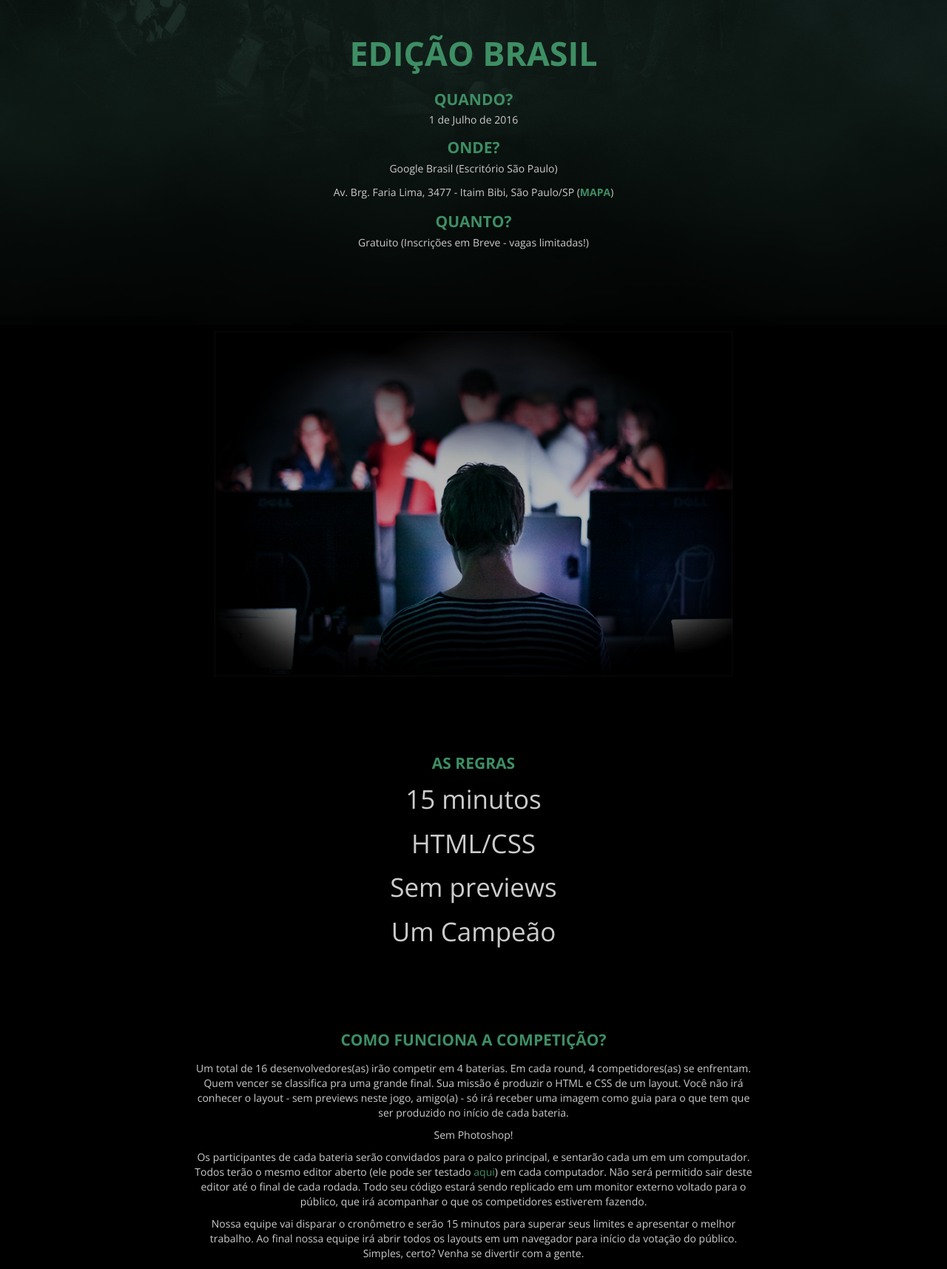
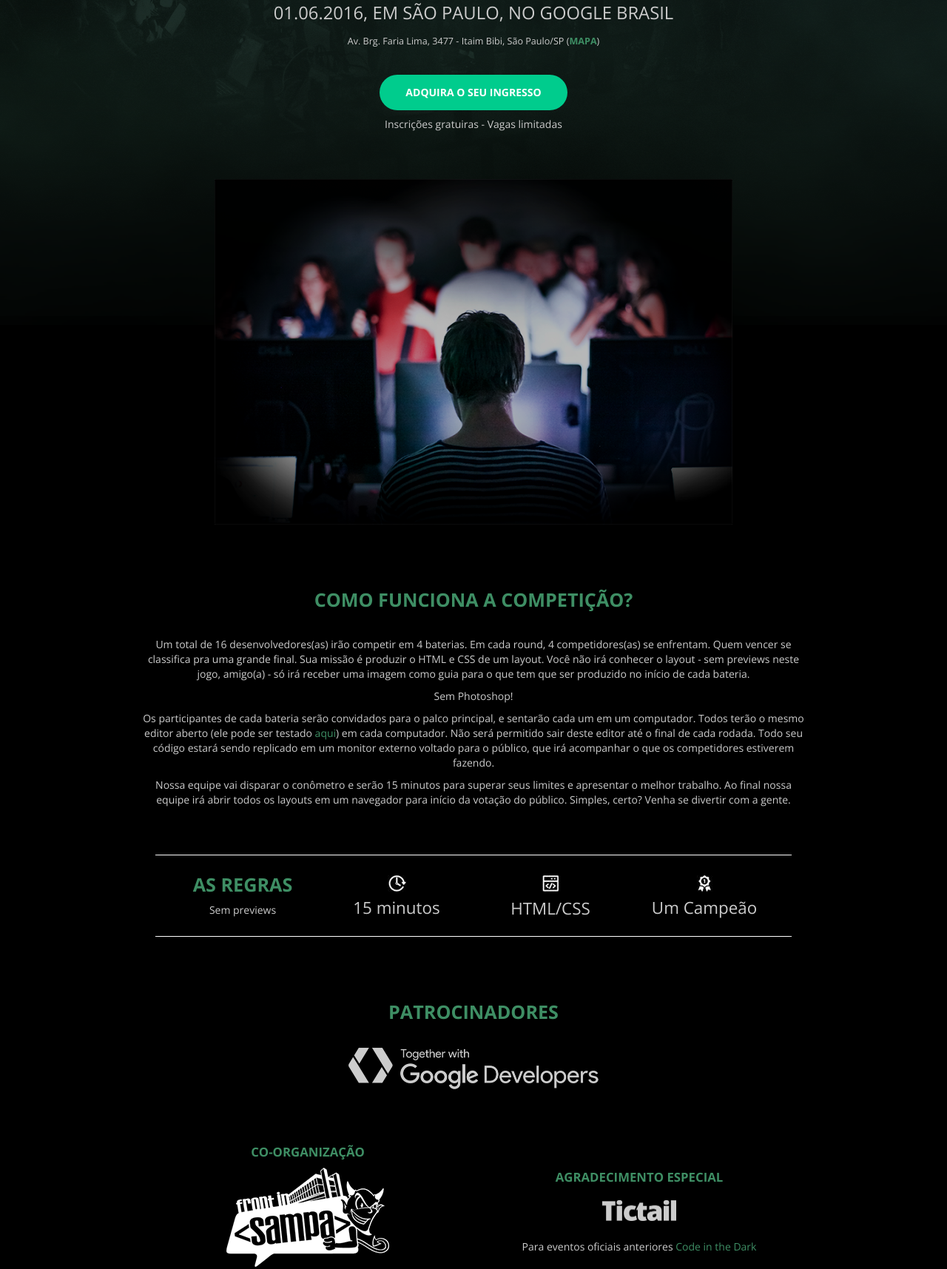
Before and after one commit to beingsane/codeinthedarkbrasil, a website: page index.html in a window 1280 px wide. Shown: the part 561-2276 px from the top of the page at 74% size. Drawn offline with nearby package versions, Linux system fonts and the light colour scheme; a script that the page names is missing.

Commit message:
Ajuste do layout e adicionar formulario para cadastro

```diff
--- a/css/cid.css
+++ b/css/cid.css
@@ -1,3 +1,8 @@
+
+/****************************************************************************
+ * Common
+ ***************************************************************************/
+
 body {
   background-color: #000;
   background-image: url("../img/top-background.png");
@@ -14,8 +19,17 @@ h2, label {
   text-transform: uppercase;
   color: #3e8e64;
   font-weight: 700;
-  font-size: 1.5em;
-  line-height: 1.7em;
+  font-size: 1.8em;
+  line-height: 3em;
+  margin: 0;
+}
+
+h3{
+  text-transform: uppercase;
+  color: #3e8e64;
+  font-weight: 700;
+  font-size: 1.2em;
+  line-height: 2.5em;
   margin: 0;
 }
 
@@ -24,7 +38,7 @@ ul {
   margin: 0;
 }
 
-li, h3 {
+li{
   font-size: 2.5em;
   line-height: 1.7em;
   color: #ccc;
@@ -37,48 +51,57 @@ a, a:hover{
   text-decoration: none;
 }
 
-.part {
-  padding: 0px 10px 100px 10px;
-}
-
-.sponsors img {
-  margin: 1.5em 0 0;
-  opacity: 0.8;
-  -webkit-transition: all 0.15s ease-in-out;
-  transition: all 0.15s ease-in-out;
-  zoom: 0.5;
-  width: 80%;
-  max-width: 675px;
-}
-.sponsors .tictail_logo{
-  width: 200px;
-  height: 57px;
-  display: block;
-  margin: 20px auto 50px;
-}
-.sponsors .citd_global{
-  width: 250px;
-  display: block;
-  margin: 75px auto 0;
-}
-.sponsors img:hover {
-  opacity: 1.0;
-}
-
 .link, .link:hover  {
   display:  inline;
   font-size: inherit;
   color: #3e8e64;
   text-decoration: none;
 }
+
+.btn,
+.btn:active{
+  border-radius: 3em 3em;
+  padding: 1em 2.5em;
+  color: #fff;
+  background: #00cc8d;
+  display: inline-block;
+  margin: 1.2em auto;
+  text-transform: uppercase;
+  margin-bottom: .6em;
+  font-weight: bold;
+  text-shadow: none;
+  box-shadow: none;
+  border: none;
+  transition: background 0.15s ease-in !important;
+}
+
+.btn:hover{
+  color: #fff;
+  background: #3e8e64;
+}
+
+.ev-embed{
+  width:100%;
+}
+
 /****************************************************************************
  * Logo
  ***************************************************************************/
 
 #logo {
-  max-width: 35%;
+  max-width: 8.7em;
   min-width: 280px;
-  margin: 5% 0 5%;
+  margin: 5% 0 0;
+}
+
+@media screen and (max-width: 768px) {
+  #logo {
+    max-width: 1em;
+    min-width: 230px;
+  }
+}
+
+#logo, .edicao{
   -moz-animation: fadein 1.4s 1s both; /* Firefox */
   -webkit-animation: fadein 1.4s 1s both; /* Safari and Chrome */
   -o-animation: fadein 1.4s 1s both; /* Opera */
@@ -121,6 +144,157 @@ a, a:hover{
   }
 }
 
+
+/****************************************************************************
+ * Sections
+ ***************************************************************************/
+
+.part {
+  padding: 0 10px 0 10px;
+  width: 70%;
+  margin: 5% auto;
+}
+
+@media screen and (max-width: 768px) {
+  .part {
+    width: 90%;
+  }
+}
+
+.part.half{
+  width: 50%;
+}
+
+
+/****************************************************************************
+ ***** Informacoes
+ ***************************************************************************/
+
+.informacoes{
+  margin-top: 8%;
+}
+
+.informacoes h2{
+  display: none;
+}
+
+.informacoes .data{
+  font-size: 1.7em;
+  text-transform: uppercase;
+}
+@media screen and (max-width: 768px) {
+  .informacoes .data{
+    font-size: 1.2em;
+  }
+}
+
+.informacoes .endereco{
+  font-size: .9em;
+}
+
+/****************************************************************************
+ ***** Regras
+ ***************************************************************************/
+
+.regras{
+  border: 1px solid #fff;
+  border-width: 1px 0 1px;
+  padding: 1em;
+  width: 65%;
+  clear: both;
+  overflow: auto;
+}
+
+
+.regras h2{
+  line-height: 2em;
+}
+
+.regras .slot{
+  display: inline-block;
+  float: left;
+  width: 25%;
+}
+@media screen and (max-width: 768px) {
+  .regras .slot{
+    float: none;
+    width: 100%;
+  }
+}
+
+.regras p.slot{
+  margin: 0;
+  font-size: 1.6em;
+  line-height: 2em;
+  padding: 0.6em 0 0;
+}
+
+@media screen and (max-width: 768px) {
+  .regras p.slot{
+    padding: .5em 0 ;
+  }
+}
+
+.regras .slot img{
+  display: block;
+  margin: 0 auto;
+}
+
+/****************************************************************************
+ ***** Sponsors
+ ***************************************************************************/
+
+.sponsors img {
+  margin: 1.5em 0 0;
+  opacity: 0.8;
+  -webkit-transition: all 0.15s ease-in-out;
+  transition: all 0.15s ease-in-out;
+  zoom: 0.5;
+  width: 80%;
+  max-width: 675px;
+}
+.sponsors .tictail_logo{
+  width: 200px;
+  height: 57px;
+  display: block;
+  margin: 20px auto 50px;
+}
+.sponsors .citd_global{
+  width: 250px;
+  display: block;
+  margin: 75px auto 0;
+}
+.sponsors img:hover {
+  opacity: 1.0;
+}
+
+/****************************************************************************
+ ***** Sub Sponsors
+ ***************************************************************************/
+
+.sub-sponsors{
+  clear: both;
+  overflow: hidden;
+}
+
+.sub-sponsors > div{
+  width: 50%;
+  float: left;
+  text-align: center;
+}
+
+@media screen and (max-width: 768px) {
+  .sub-sponsors > div{
+    width: 100%;
+    float: none;
+  }
+}
+
+.sub-sponsors .thanks{
+  padding-top: 2.4em;
+}
+
+
 /****************************************************************************
  * Video-player
  ***************************************************************************/
@@ -145,6 +319,7 @@ a, a:hover{
   background-size: contain;
   opacity: 0.0;
   -webkit-transition: all 0.15s ease-in-out;
+  transition: all 0.15s ease-in-out;
 }
 
 .video-player .video-player-backdrop {
@@ -156,6 +331,7 @@ a, a:hover{
   left: 0;
   opacity: 0;
   -webkit-transition: all 0.15s ease-in-out;
+  transition: all 0.15s ease-in-out;
   max-width: 700px;
   margin: 0 auto;
 }
@@ -193,28 +369,6 @@ a, a:hover{
   display: none;
 }
 
-.share {
-  position: fixed;
-  top: 10px;
-  left: 10px;
-  z-index: 1000;
-}
-
-.location {
-  text-transform: none;
-  color: white;
-}
-
-.location a {
-  color: white;
-  text-decoration: underline;
-}
-
-.location a:hover {
-  color: white;
-  text-decoration: underline;
-}
-
 .register {
   margin: 20px 0;
   font-size: 150%;
@@ -234,18 +388,13 @@ a, a:hover{
   background-color: #37b87C;
 }
 
-.comofunciona{
-  width: 60%;
-  margin: 0px auto;
-}
-
 .comofunciona h2 {
     margin-bottom: 0.5em;
 }
 
 .edicao{
   font-size: 3.2em;
-  line-height: 2em;
+  line-height: 1em;
 }
 
 .contato .title-subscribe {
@@ -375,7 +524,6 @@ input#lightbox-map:checked + .lightbox {
 
 
 .accordion{
-  width: 60%;
   margin: 10px auto;
 }
 
--- a/index.html
+++ b/index.html
@@ -5,13 +5,16 @@
     <title>
         Code in the Dark Brasil
     </title>
+
     <meta name="description" content="Code in the Dark, você achava que sabia front-end. Code in the Dark é um conceito de competição de programação criado por Tictail.">
     <meta name="author" content="Tictail">
     <meta name="viewport" content="width=device-width, initial-scale=1">
+
     <link rel="stylesheet" href="css/bootstrap.min.css" />
     <link rel="stylesheet" href="css/cid.css" />
     <link rel="stylesheet" href="//fonts.googleapis.com/css?family=Open+Sans:300italic,400italic,600italic,700italic,800italic,400,300,600,700,800" />
     <link rel="shortcut icon" href="/favicon.ico">
+
     <script>
       (function(i,s,o,g,r,a,m){i['GoogleAnalyticsObject']=r;i[r]=i[r]||function(){
       (i[r].q=i[r].q||[]).push(arguments)},i[r].l=1*new Date();a=s.createElement(o),
@@ -32,20 +35,16 @@
 
     <h2 class="edicao">Edição Brasil</h2>
 
-      <div class="part informacoes">
+    <section class="part informacoes">
       <h2>Quando?</h2>
-        <p>1 de Julho de 2016</p>
+      <p class="data">01.06.2016, em São Paulo, no Google Brasil</p>
+      <p class="endereco">Av. Brg. Faria Lima, 3477 - Itaim Bibi, São Paulo/SP (<label class="link" for="lightbox-map">mapa</label>)</p>
 
-        <h2>Onde?</h2>
-        <p>Google Brasil (Escritório São Paulo)</p>
-        <p>Av. Brg. Faria Lima, 3477 - Itaim Bibi, São Paulo/SP (<label class="link" for="lightbox-map">mapa</label>)</p>
+      <a href="#" class="btn" data-go-to="inscricao">Adquira o seu ingresso</a>
+      <p>Inscrições gratuiras - Vagas limitadas</p>
+    </section>
 
-        <h2>Quanto?</h2>
-        <p>Gratuito (Inscrições em Breve - vagas limitadas!)</p>
-        <!-- botão para inscrição -->
-      </div>
-
-      <div class="part video">
+    <section class="part video">
       <div id="video-container">
         <div class="video-player" data-url="//player.vimeo.com/video/63318482?title=0&amp;byline=0&amp;portrait=0&amp;autoplay=1">
           <img src="img/backdrop.png" alt="Code in the Dark">
@@ -53,49 +52,56 @@
           <div class="video-player-play"></div>
         </div>
       </div>
-      </div>
+    </section>
 
-
-      <div class="part regras">
-        <h2>As Regras</h2>
-        <ul>
-          <li>15 minutos</li>
-          <li>HTML/CSS</li>
-          <li>Sem previews</li>
-          <li>Um Campeão</li>
-        </ul>
-      </div>
-
-
-      <div class="part comofunciona">
+    <section class="part comofunciona">
       <h2>Como funciona a competição?</h2>
       <p>Um total de 16 desenvolvedores(as) irão competir em 4 baterias. Em cada round, 4 competidores(as) se enfrentam. Quem vencer se classifica pra uma grande final. Sua missão é produzir o HTML e CSS de um layout. Você não irá conhecer o layout - sem previews neste jogo, amigo(a) - só irá receber uma imagem como guia para o que tem que ser produzido no início de cada bateria. </p>
       <p>Sem Photoshop!</p>
-        <p>Os participantes de cada bateria serão convidados para o palco principal, e sentarão cada um em um computador. Todos terão o mesmo editor aberto (ele pode ser testado <a href="/editor/" target="_blank">aqui</a>) em cada computador. Não será permitido sair deste editor até o final de cada rodada. Todo seu código estará sendo replicado em um monitor externo voltado para o público, que irá acompanhar o que os competidores estiverem fazendo.</p>
-        <p>Nossa equipe vai disparar o cronômetro e serão 15 minutos para superar seus limites e apresentar o melhor trabalho. Ao final nossa equipe irá abrir todos os layouts em um navegador para início da votação do público. Simples, certo? Venha se divertir com a gente.</p>
-      </div>
+      <p> Os participantes de cada bateria serão convidados para o palco principal, e sentarão cada um em um computador. Todos terão o mesmo editor aberto (ele pode ser testado <a href="/editor/" target="_blank">aqui</a>) em cada computador. Não será permitido sair deste editor até o final de cada rodada. Todo seu código estará sendo replicado em um monitor externo voltado para o público, que irá acompanhar o que os competidores estiverem fazendo.</p>
+      <p> Nossa equipe vai disparar o conômetro e serão 15 minutos para superar seus limites e apresentar o melhor trabalho. Ao final nossa equipe irá abrir todos os layouts em um navegador para início da votação do público. Simples, certo? Venha se divertir com a gente.</p>
+    </section>
+
+    <section class="part regras">
+      <span class="slot">
+        <h2>As Regras</h2>
+        <p>Sem previews</p>
+      </span>
+      <p class="slot"><img src="img/icon/clock.png" alt="Icone de tempo">15 minutos</p>
+      <p class="slot"><img src="img/icon/code.png" alt="Icone de um browser">HTML/CSS</p>
+      <p class="slot"><img src="img/icon/winner.png" alt="Icone da medalha de campeão">Um Campeão</p>
+    </section>
 
 
-      <div class="part apoio">
-        <div class='sponsors'>
+    <section class="part sponsors">
+      <h2>Patrocinadores</h2>
       <a href='http://developers.google.com' target='_blank'><img src='img/together_with_google_developers.png' alt='Google Developers'/></a>
-        </div>
-      </div>
+    </section>
 
-      <div class="part">
-        <h2>Co-organização</h2>
+
+    <section class="part sub-sponsors">
+
+      <div class="co-organization">
+        <h3>Co-organização</h3>
         <a href="http://frontinsampa.com.br" target="_blank"><img src="img/front-in-sampa.png" alt="Logomarca do Frontinsampa 2016 - Evento para desenvolvedores front-end em Sāo Paulo"></a>
       </div>
 
-      <div class="part thanks">
-        <h2>Agradecimento especial</h2>
+      <div class="thanks">
+        <h3>Agradecimento especial</h3>
         <div class='sponsors'>
           <a href='https://tictail.com/' target='_blank'><img class='tictail_logo' src='img/logo_tictail.png' alt='Tictail' /></a>
           Para eventos oficiais anteriores <a href="http://codeinthedark.com/">Code in the Dark</a>
       </div>
-      </div>
 
-      <div class="part perguntas">
+    </section>
+
+    <section class="part inscricao" id="inscricao">
+      <h2>Inscrição</h2>
+      <iframe class='ev-embed' src='https://www.eventick.com.br/e/code-in-the-dark-brasil' scrolling='no'></iframe>
+      Alternativamente, você pode adquirir seu ticket diretamente na <a href='https://www.eventick.com.br/code-in-the-dark-brasil' target='_blank'>página do Eventick</a>
+    </section>
+
+    <section class="part perguntas">
       <h2>Perguntas Frequentes</h2>
       <ul class="accordion">
         <li class="line">
@@ -115,13 +121,13 @@
           <div class="line-collapse">Não. O editor será o do evento. Você pode <a href="/editor/" target="_blank">testá-lo aqui</a></div>
         </li>
       </ul>
-      </div>
+    </section>
 
-      <div class="part contato">
+    <section class="part contato">
       <h2>Contato</h2>
       <p>Dúvidas e mais informações: <a href="mailto:codeinthedarkbr@gmail.com">codeinthedarkbr@gmail.com</a></p>
       <!-- Begin MailChimp Signup Form -->
-        <h2 class="title-subscribe">Cadastre-se para saber as novidades</h2>
+      <h3 class="title-subscribe">Cadastre-se para saber as novidades</h3>
       <form action="//codeinthedark.us13.list-manage.com/subscribe/post?u=1c329548a1cf3f54d94031377&amp;id=dffe11db54" method="post" id="newsletter-subscribe" name="mc-embedded-subscribe-form" class="validate" target="_blank" novalidate>
         <div>
           <input type="email" value="" name="EMAIL" class="email" id="mce-EMAIL" placeholder="Seu email" required>
@@ -130,17 +136,18 @@
         </div>
       </form>
       <!--End mc_embed_signup-->
-      </div>
+    </section>
 
-
-      <div class="part rodape">
+    <section class="part rodape">
       <p>Code In The Dark BR - Edição São Paulo 2016</p>
       <a href="http://pt-br.confcodeofconduct.com/" target="_blank">Código de conduta</a>
-      </div>
+    </section>
 
+    <script src='https://s3.amazonaws.com/embed-evt/iframeResizer.min.js'></script>
     <script src="/js/jquery/dist/jquery.min.js"></script>
     <script src="/js/ajaxchimp/jquery.ajaxchimp.js"></script>
     <script src="/js/scripts.js"></script>
+    <script>iFrameResize({checkOrigin: false, heightCalculationMethod: 'documentElementScroll'});</script>
 
     <input type="checkbox" name="lightbox" id="lightbox-map">
     <label for="lightbox-map" class="lightbox js-lightbox">
--- a/js/scripts.js
+++ b/js/scripts.js
@@ -41,3 +41,9 @@ $(".accordion").each(function(){
         $currentItem = $(e.currentTarget).addClass('open');
     });
 });
+
+$("[data-go-to]").on('click', function(e){
+    var $elem = $(e.currentTarget),
+        id = "#" + $elem.data("go-to");
+    $('html,body').animate({ scrollTop: $(id).offset().top }, 800);
+});
```
Also changed, not shown: img/icon/clock.png (added), img/icon/code.png (added), img/icon/winner.png (added). Lines whose indentation alone changed are shown as unchanged.
